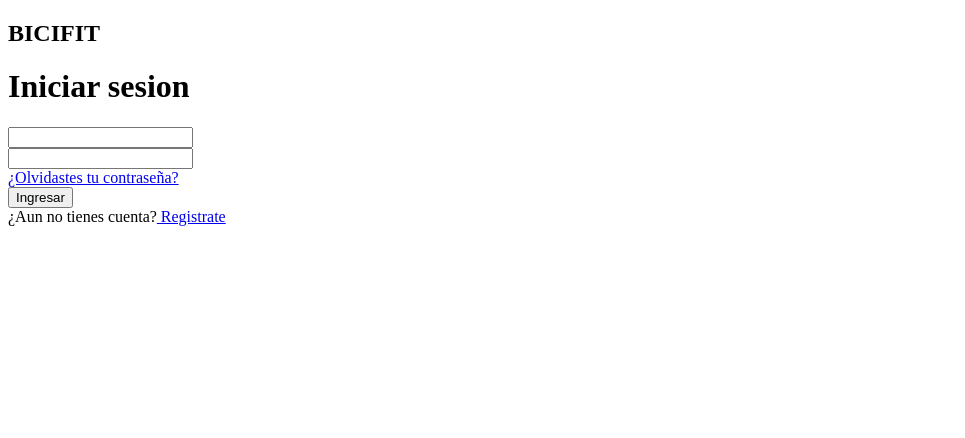
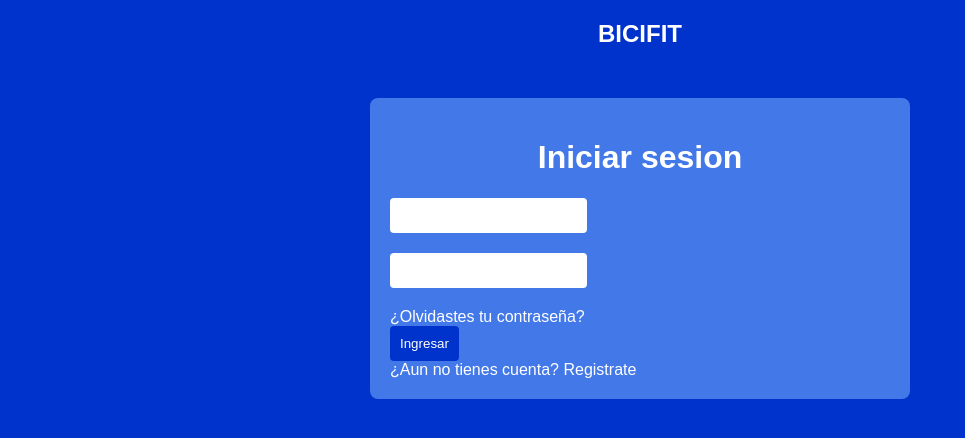
Before and after one commit to MrRobot1t/proyectobicifit, a plain HTML site: page index.html in a window 1280 px wide. Shown: the whole page, without its empty margins (0-965 px from the left). Drawn offline with Linux system fonts and the light colour scheme.

Commit message:
first commit

```diff
--- a/index.html
+++ b/index.html
@@ -6,7 +6,7 @@
     <meta name="viewport" content="width=device-width, initial-scale=1.0">
     <title>Bienvenido</title>
     <h2>BICIFIT</h2>
-
+    <link rel="stylesheet" href="style.css">
     </title>
 </head>
 
--- /dev/null
+++ b/style.css
@@ -0,0 +1,75 @@
+body {
+    background-color: #0033cc;
+    color: #ffffff;
+    font-family: Arial, sans-serif;
+    margin: 0;
+    padding: 0;
+}
+
+
+h1,
+h2 {
+    text-align: center;
+    color: #ffffff;
+}
+
+
+.formulario {
+    max-width: 500px;
+    margin: 50px auto;
+    padding: 20px;
+    background-color: hsla(220, 83%, 63%, 0.822);
+    border-radius: 8px;
+}
+
+
+form {
+    display: flex;
+    flex-direction: column;
+}
+
+label {
+    margin: 10px 0 5px;
+}
+
+input[type="text"],
+input[type="password"],
+input[type="submit"] {
+    padding: 10px;
+    border: none;
+    border-radius: 4px;
+}
+
+input[type="text"],
+input[type="password"] {
+    margin-bottom: 20px;
+    background-color: #ffffff;
+    color: #0033cc;
+}
+
+input[type="submit"] {
+    background-color: #0033cc;
+    color: #ffffff;
+    cursor: pointer;
+}
+
+input[type="submit"]:hover {
+    background-color: #002299;
+}
+
+
+a {
+    color: #ffffff;
+    text-decoration: none;
+}
+
+a:hover {
+    text-decoration: underline;
+}
+
+
+.recordar,
+.registrarse {
+    margin-top: 20px;
+    text-align: center;
+}
```
